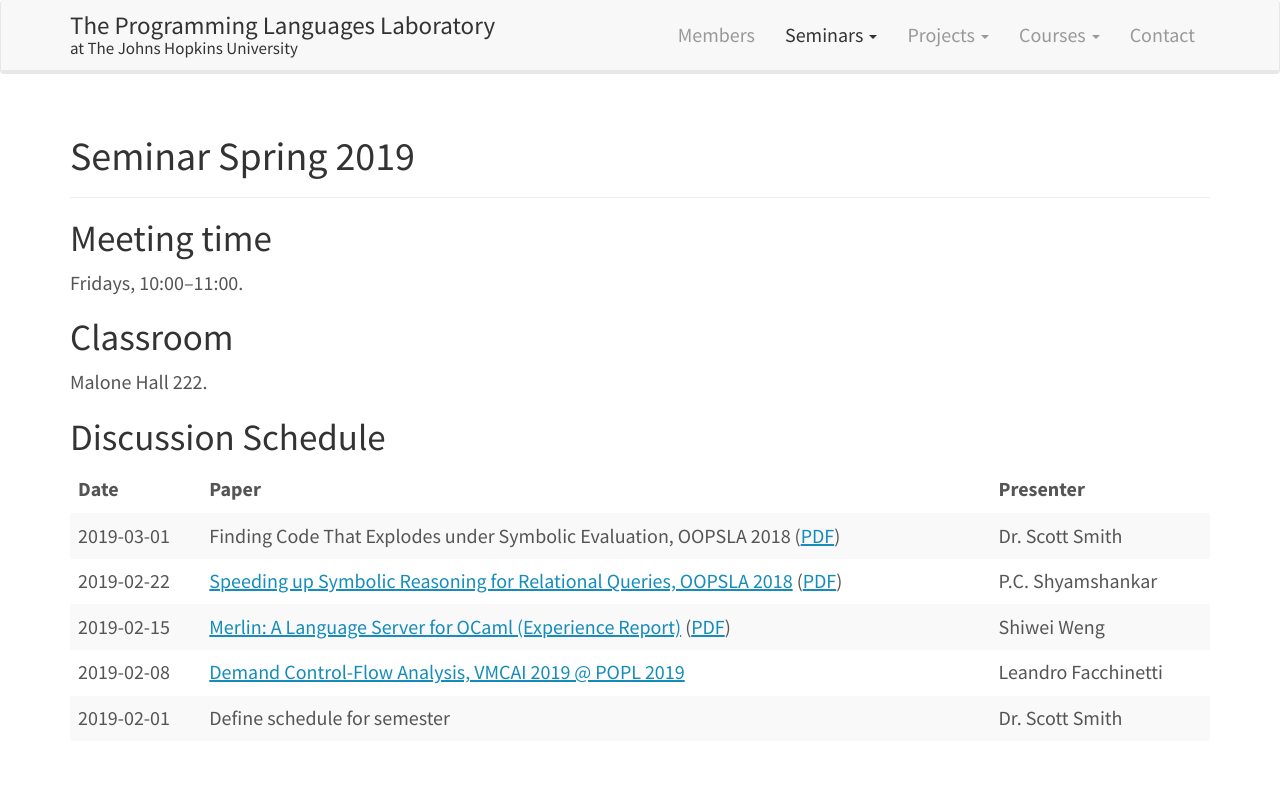
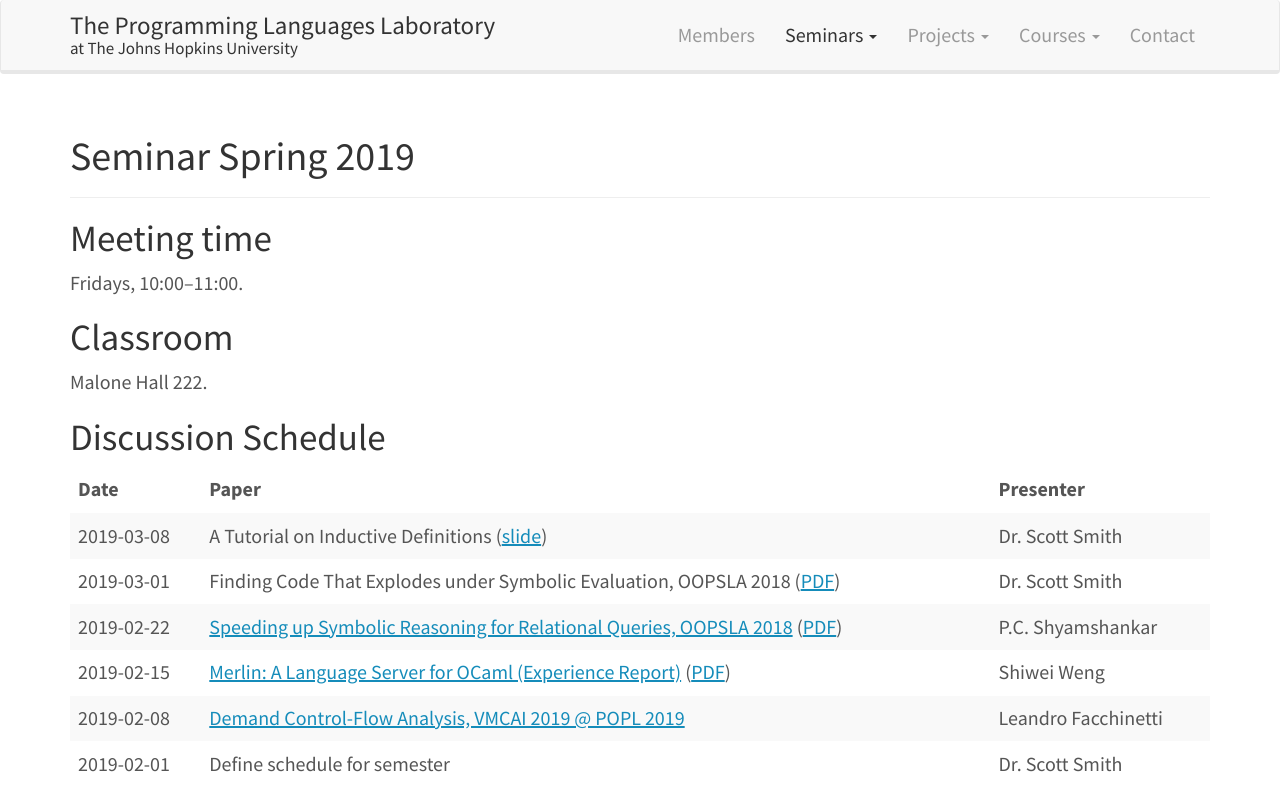
Before and after one commit to JHU-PL-Lab/www-pl-lab, a Jekyll site: the page built from seminars/spring-2019.md, in a window 1280 px wide. Shown: the top 811 px of the page. Built offline with Jekyll 4.4.1, drawn with Linux system fonts in a browser that asks for light colours.

Commit message:
add seminar

```diff
--- a/seminars/spring-2019.md
+++ b/seminars/spring-2019.md
@@ -17,7 +17,8 @@ Discussion Schedule
 -------------------
 
 | Date | Paper | Presenter |
-|-|-|-|
+|-|-|-
+| 2019-03-08 | A Tutorial on Inductive Definitions ([slide](https://softech.cs.uni-kl.de/homepage/teaching/SVHOL12/slides6a.pdf)) | Dr. Scott Smith |
 | 2019-03-01 | Finding Code That Explodes under Symbolic Evaluation, OOPSLA 2018 ([PDF](https://unsat.cs.washington.edu/papers/bornholt-sympro.pdf)) | Dr. Scott Smith |
 | 2019-02-22 | [Speeding up Symbolic Reasoning for Relational Queries, OOPSLA 2018](https://2018.splashcon.org/event/splash-2018-oopsla-speeding-up-symbolic-reasoning-for-relational-queries) ([PDF](https://dl.acm.org/citation.cfm?id=3276527)) | P.C. Shyamshankar |
 | 2019-02-15 | [Merlin: A Language Server for OCaml (Experience Report)]("https://icfp18.sigplan.org/event/icfp-2018-papers-experience-report-merlin-a-language-server-for-ocaml") ([PDF]("http://delivery.acm.org/10.1145/3240000/3236798/icfp18main-p116-p.pdf?ip=68.84.9.107&id=3236798&acc=OA&key=4D4702B0C3E38B35%2E4D4702B0C3E38B35%2E4D4702B0C3E38B35%2E6D218144511F3437&__acm__=1550078711_715c5f93a1b2c6c1b3b4c73bad780bf0")) | Shiwei Weng |
```
